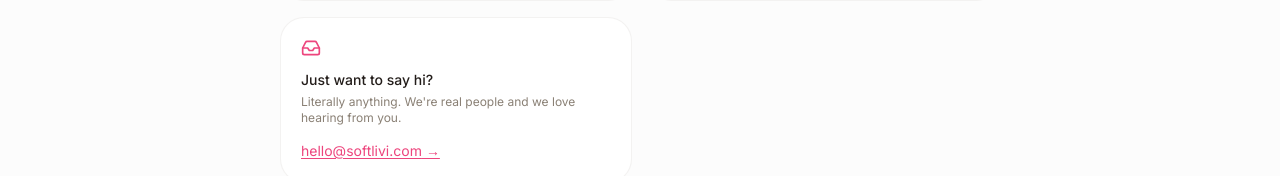
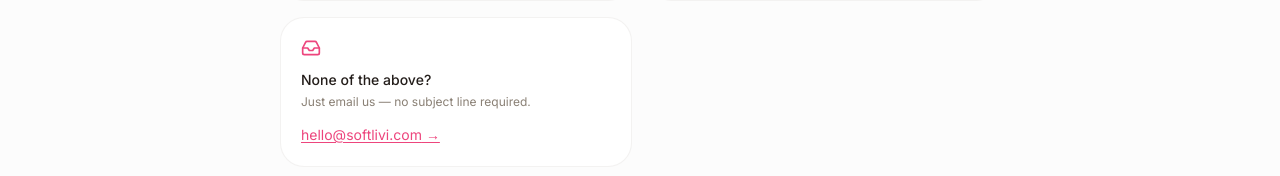
Before and after one commit to priyanka0298-cloud/LGP, a Next.js app: page /contact in a window 1280 px wide. Shown: the part 547-723 px from the top of the page. Built offline with nearby package versions, Linux system fonts and the light colour scheme; no server answers; a web font is replaced by a local one.

Commit message:
Simplify catch-all contact card copy
Co-Authored-By: Claude Sonnet 4.6 <noreply@anthropic.com>

```diff
--- a/src/app/contact/page.tsx
+++ b/src/app/contact/page.tsx
@@ -40,8 +40,8 @@ const CONTACT_OPTIONS = [
   },
   {
     icon: Inbox,
-    title: "Just want to say hi?",
-    description: "Literally anything. We're real people and we love hearing from you.",
+    title: "None of the above?",
+    description: "Just email us — no subject line required.",
     label: "hello@softlivi.com",
     href: "mailto:hello@softlivi.com",
   },
```
